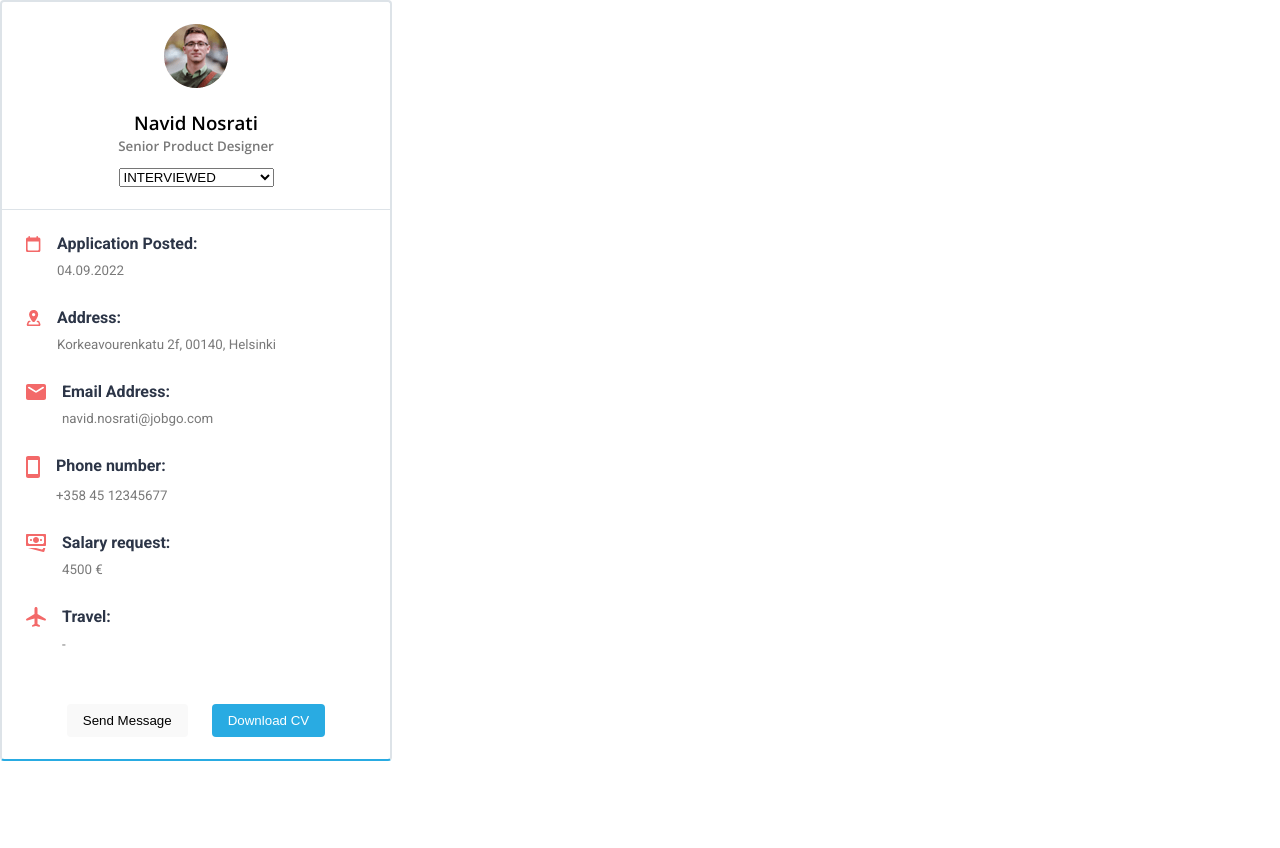
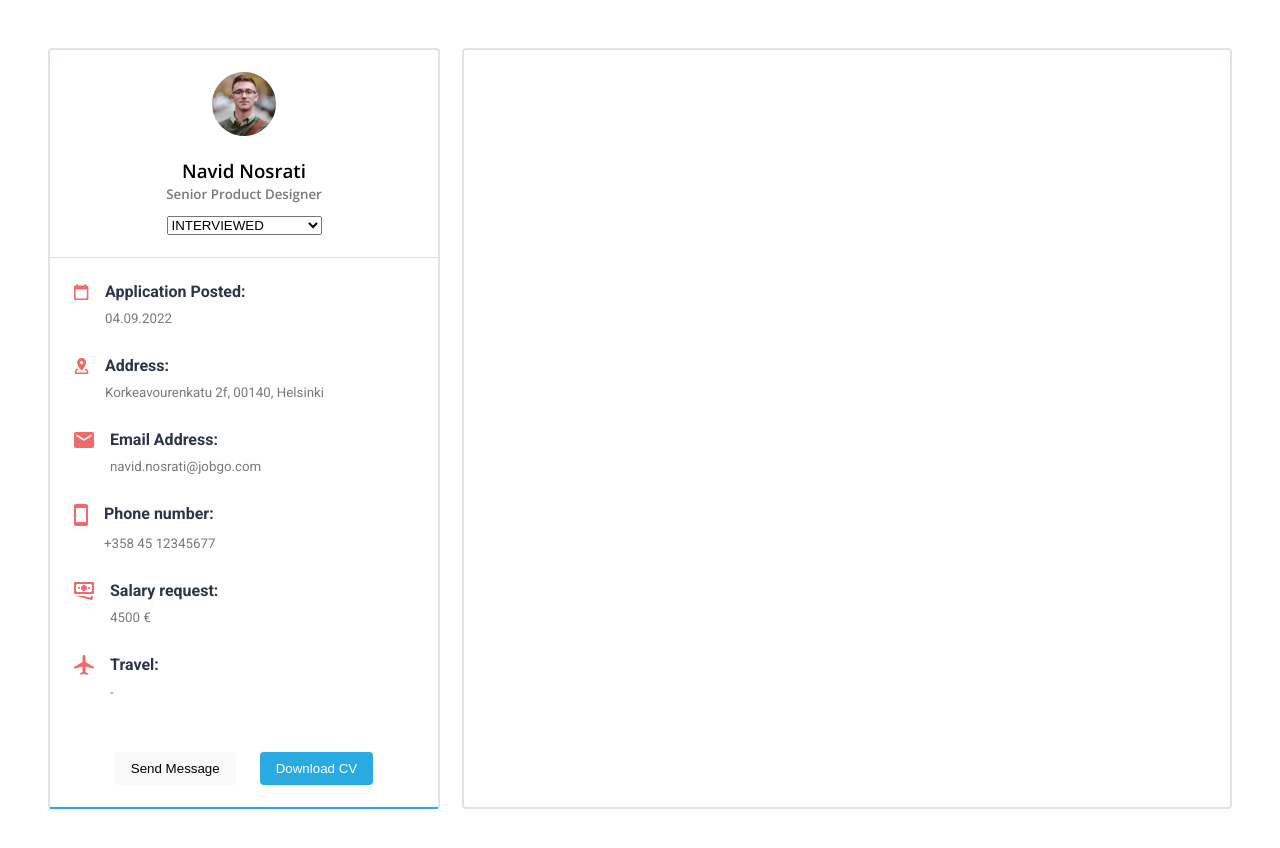
Before and after one commit to SanazBHMN/JobGo-application-view, a plain HTML site: page index.html in a window 1280 px wide. Before the commit the page ends 800 px from the top, so only its background shows below. Drawn offline with nearby package versions, Linux system fonts and the light colour scheme.

Commit message:
Organize the layout

```diff
--- a/index.html
+++ b/index.html
@@ -8,6 +8,7 @@
     <title>Document</title>
   </head>
   <body>
+    <div class="content">
       <aside>
         <div class="profile">
           <img src="/images/image-juliusomo.png" alt="avatar" />
@@ -76,5 +77,7 @@
           <button id="download">Download CV</button>
         </div>
       </aside>
+      <main></main>
+    </div>
   </body>
 </html>
--- a/style.css
+++ b/style.css
@@ -19,8 +19,16 @@ body {
   font-family: "Open Sans", sans-serif;
 }
 
+/* layout */
+.content {
+  display: grid;
+  grid-template-columns: 392px 1fr;
+  grid-gap: 22px;
+  margin: 3rem;
+}
+
 aside {
-  width: 392px;
+  /* width: 392px; */
   border: 2px solid var(--border-color);
   border-bottom: 2px solid var(--color-secondary);
   border-radius: 4px;
@@ -102,3 +110,9 @@ aside {
   background-color: var(--color-secondary);
   color: var(--text-white);
 }
+
+/* main */
+main {
+  border: 2px solid var(--border-color);
+  border-radius: 4px;
+}
```
Lines whose indentation alone changed are shown as unchanged.
